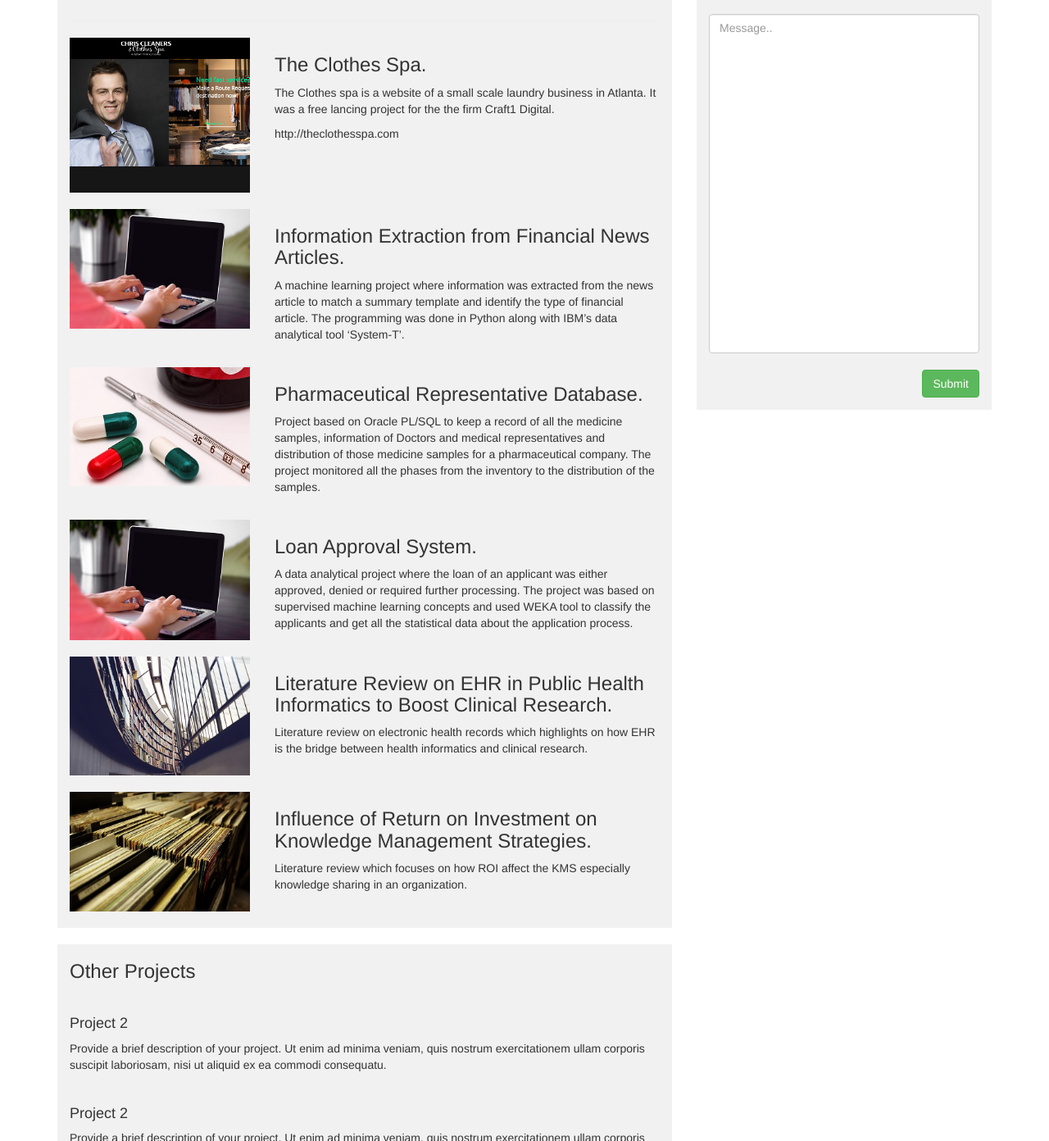
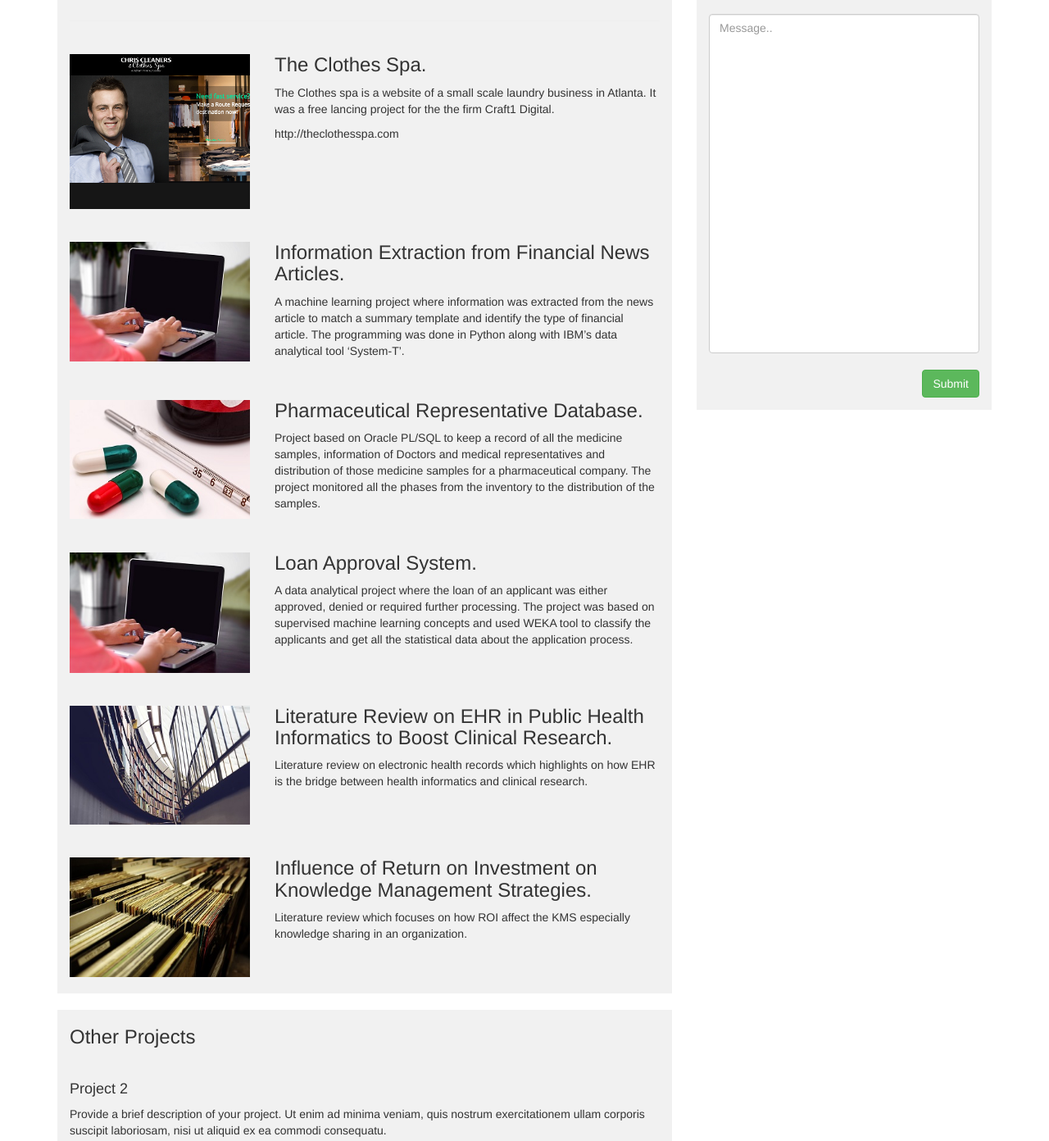
Before and after one commit to sanilpatankar/portfolio, a plain HTML site: page index.html in a window 1280 px wide. Shown: the part 1619-3011 px from the top of the page at 82% size. Drawn offline with nearby package versions, Linux system fonts and the light colour scheme.

Commit message:
Update index.html

```diff
--- a/index.html
+++ b/index.html
@@ -88,7 +88,7 @@
             <div class="col-xs-12" style="background: #f1f1f1;">
               <hr style="background-color: #ffffff"/>
               <div class="row">
-                <img class="col-xs-4 img-responsive" src="images/proj1.png"/>
+                <div class="col-xs-4"><br/><img class="img-responsive" src="images/proj1.png"/></div>
                 <div class="col-xs-8">
                   <h3>The Clothes Spa.</h3>
                   <p>The Clothes spa is a website of a small scale laundry business in Atlanta. It was a free lancing project for the the firm Craft1 Digital.</p>
@@ -97,7 +97,7 @@
               </div>
               <br/>
               <div class="row">
-                <img class="col-xs-4 img-responsive" src="images/pic1.jpg" />
+                <div class="col-xs-4"><br/><img class="img-responsive" src="images/pic1.jpg" /></div>
                 <div class="col-xs-8">
                   <h3>Information Extraction from Financial News Articles.</h3>
                   <p>A machine learning project where information was extracted from the news article to match a summary template and identify the type of financial article. The programming was done in Python along with IBM’s data analytical tool ‘System-T’.</p>
@@ -105,7 +105,7 @@
               </div>
               <br/>
               <div class="row">
-                <img class="col-xs-4 img-responsive" src="images/pic3.jpg" />
+                <div class="col-xs-4"><br/><img class="img-responsive" src="images/pic3.jpg" /></div>
                 <div class="col-xs-8">
                   <h3>Pharmaceutical Representative Database.</h3>
                   <p>Project based on Oracle PL/SQL to keep a record of all the medicine samples, information of Doctors and medical representatives and distribution of those medicine samples for a pharmaceutical company. The project monitored all the phases from the inventory to the distribution of the samples.</p>
@@ -113,7 +113,7 @@
               </div>
               <br/>
               <div class="row">
-                <img class="col-xs-4 img-responsive" src="images/pic1.jpg" />
+                <div class="col-xs-4"><br/><img class="img-responsive" src="images/pic1.jpg" /></div>
                 <div class="col-xs-8">
                   <h3>Loan Approval System.</h3>
                   <p>A data analytical project where the loan of an applicant was either approved, denied or required further processing. The project was based on supervised machine learning concepts and used WEKA tool to classify the applicants and get all the statistical data about the application process.</p>
@@ -121,7 +121,7 @@
               </div>
               <br/>
               <div class="row">
-                <img class="col-xs-4 img-responsive" src="images/pic4.jpg" />
+                <div class="col-xs-4"><br/><img class="img-responsive" src="images/pic4.jpg" /></div>
                 <div class="col-xs-8">
                   <h3>Literature Review on EHR in Public Health Informatics to Boost Clinical Research.</h3>
                   <p>Literature review on electronic health records which highlights on how EHR is the bridge between health informatics and clinical research.</p>
@@ -129,7 +129,7 @@
               </div>
               <br/>
               <div class="row">
-                <img class="col-xs-4 img-responsive" src="images/pic2.jpg" />
+                <div class="col-xs-4"><br/><img class="img-responsive" src="images/pic2.jpg" /></div>
                 <div class="col-xs-8">
                   <h3>Influence of Return on Investment on Knowledge Management Strategies.</h3>
                   <p>Literature review which focuses on how ROI affect the KMS especially knowledge sharing in an organization.</p>
```
